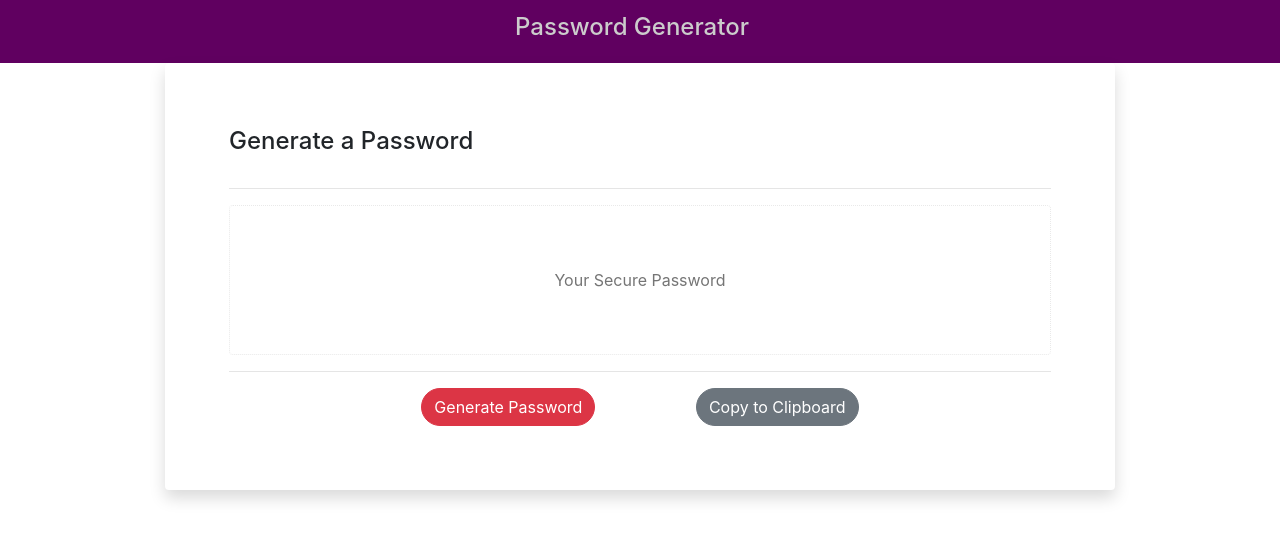
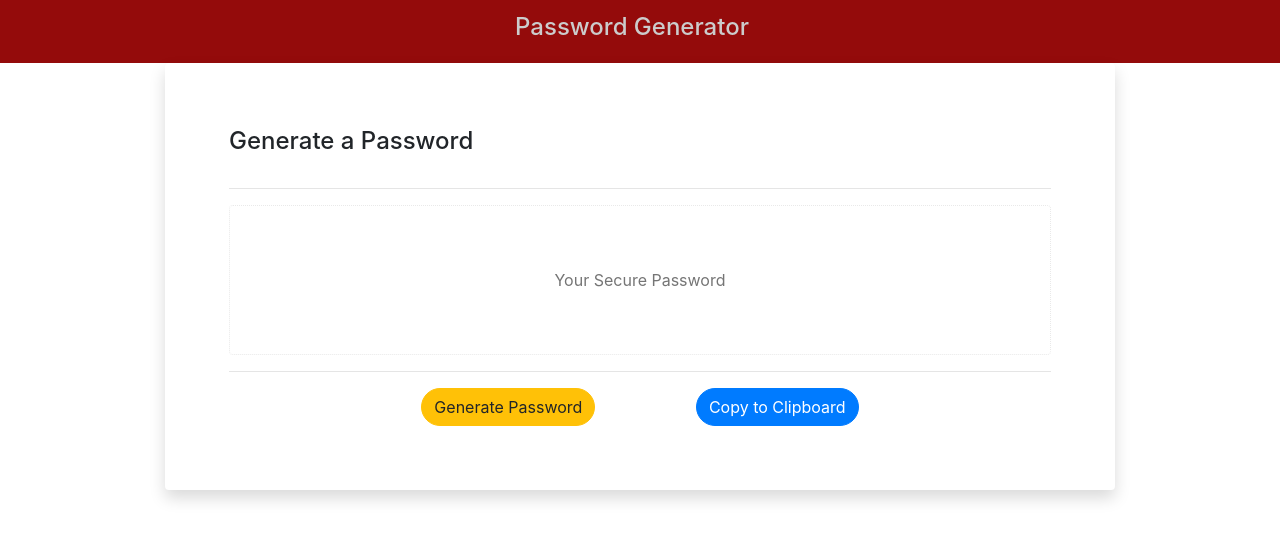
Before and after one commit to jamestankersley/passwordgenerator, a plain HTML site: page index.html in a window 1280 px wide. Drawn offline with nearby package versions, Linux system fonts and the light colour scheme.

Commit message:
making final changes to completed work

```diff
--- a/index.html
+++ b/index.html
@@ -15,8 +15,7 @@
     <!-- Bootstrap Stylesheet -->
     <link rel="stylesheet" href="https://stackpath.bootstrapcdn.com/bootstrap/4.3.1/css/bootstrap.min.css" integrity="sha384-ggOyR0iXCbMQv3Xipma34MD+dH/1fQ784/j6cY/iJTQUOhcWr7x9JvoRxT2MZw1T" crossorigin="anonymous">
 
-    <!-- Local Portfolio Stylesheet-->
-    <link rel="stylesheet" type="text/css" href="assets/css/style.css">
+
 
 
   </head>
@@ -24,7 +23,7 @@
 
   <body background="assets/images/circles-light.png">
 
-    <nav class="navbar navbar-expand-lg navbar-light justify-content-around" style="background-color: #600060;">
+    <nav class="navbar navbar-expand-lg navbar-light justify-content-around" style="background-color: #940b0b;">
 
       <a class="navbar-brand" style="color: #cccccc;" href="#"><h4>Password Generator</h4></a>
 
@@ -36,7 +35,7 @@
 
         <div class="col-xl-10 col-lg-10 col-md-10 col-sm-12 mx-auto shadow p-3 mb-5 bg-white rounded">
 
-          <form class="p-5" style="border-bottom: 1px grey;">
+          <form class="p-5" style="border-bottom: 1px rgb(184, 88, 88);">
 
             <div class="form-group">
 
@@ -53,10 +52,10 @@
             <div class="button text-center">
 
               <!-- When Generate Password button is clicked, call generatePassword function -->
-              <button type="button" id="btngeneratepw" class="btn btn-danger rounded-pill mx-5" onclick="generatePassword()">Generate Password</button>
+              <button type="button" id="btngeneratepw" class="btn btn-warning rounded-pill mx-5" onclick="generatePassword()">Generate Password</button>
 
               <!-- When Copy to Clipboard button is clicked, call copyToClipboard function -->
-              <button type="button" id="btncopytoclip" class="btn btn-secondary rounded-pill mx-5" onclick="copyToClipboard()">Copy to Clipboard</button>
+              <button type="button" id="btncopytoclip" class="btn btn-primary rounded-pill mx-5" onclick="copyToClipboard()">Copy to Clipboard</button>
 
             </div>
             <!-- End Buttons Div -->
```
